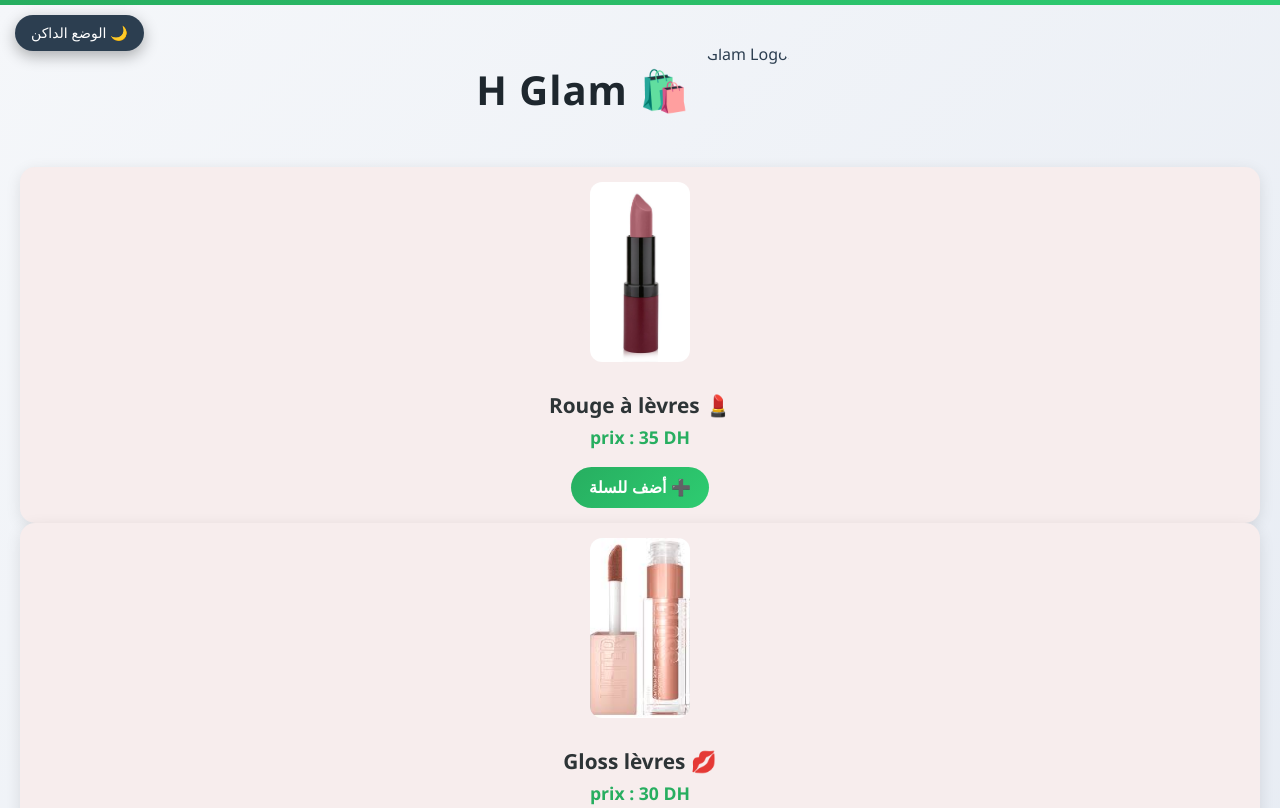
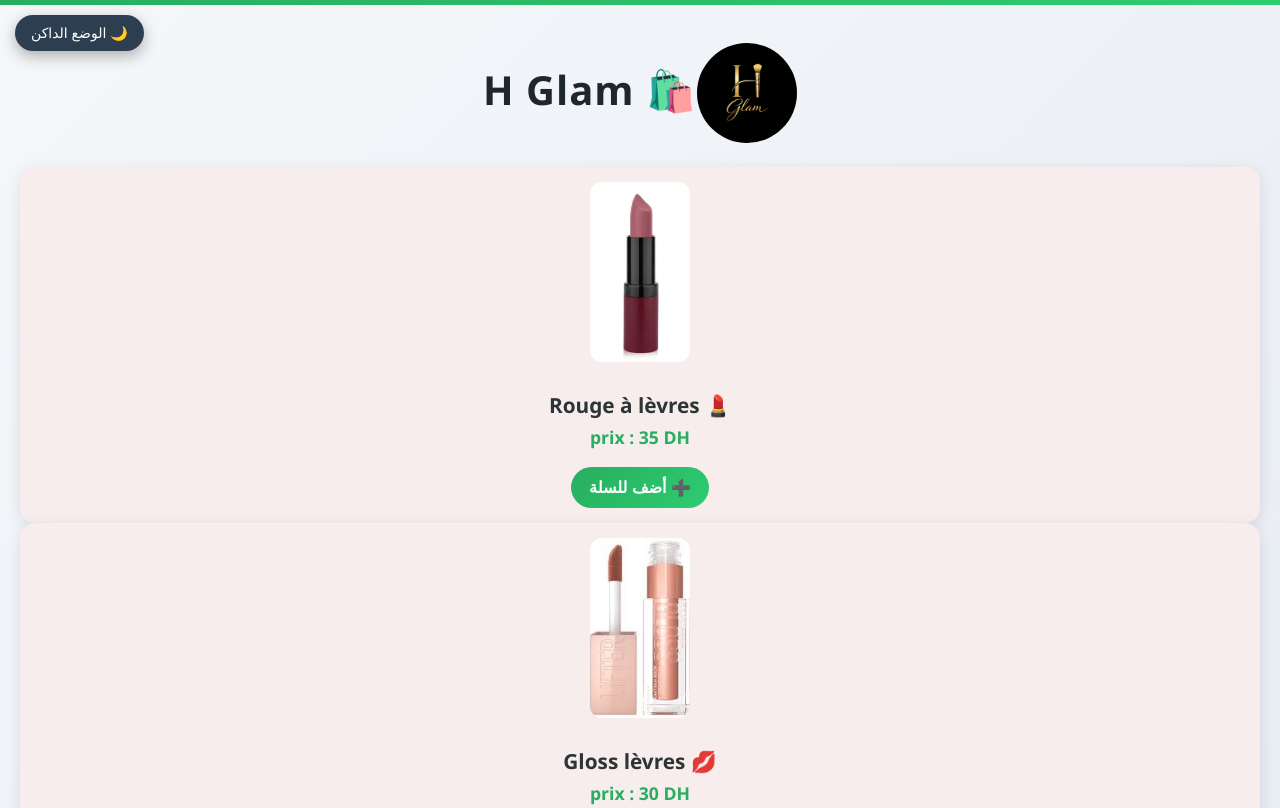
Before and after one commit to HAYTHAM-SBOU/H-Glam, a plain HTML site: page index.html in a window 1280 px wide. Shown: the top 808 px of the page. Drawn offline with Linux system fonts and the light colour scheme.

Commit message:
Fix HTML encoding issues and restore content

```diff
--- a/index.html
+++ b/index.html
@@ -10,7 +10,7 @@
 
 <header class="logo-bar">
 
-  <img src="img/logo.png" alt="H Glam Logo" class="logo">
+  <img src="logo.png" alt="H Glam Logo" class="logo">
 <h1 >🛍️ H Glam </h1>
 
 
@@ -276,4 +276,5 @@
 </script>
 
 </body>
+
 </html>
```
